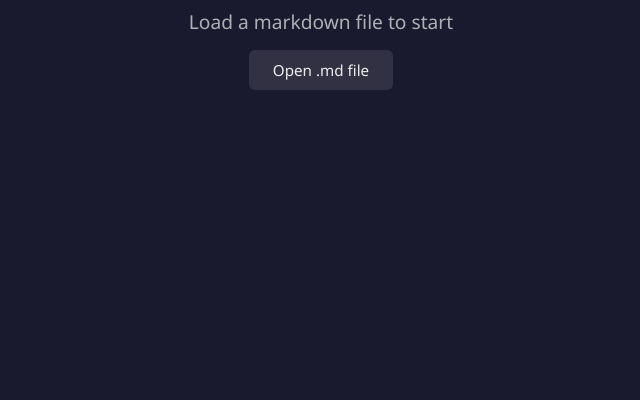
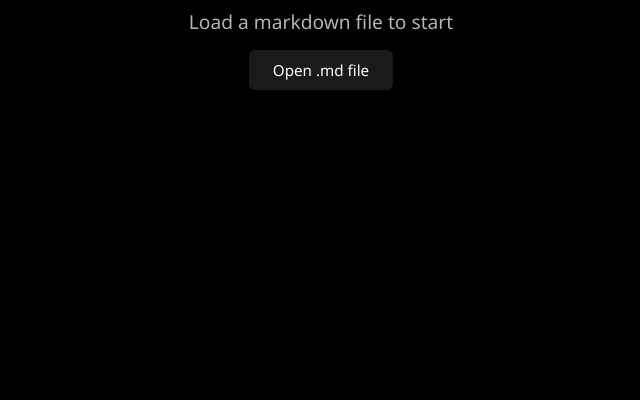
Before and after one commit to heikkipesonen/presentor, a website built with Vite: page index.html in a window 1280 px wide. Shown: the part 400-800 px from the top of the page, without its empty margins (319-959 px from the left). Built offline with nearby package versions, Linux system fonts and the light colour scheme.

Commit message:
refactor: change default theme to black and white

```diff
--- a/src/style.css
+++ b/src/style.css
@@ -5,10 +5,10 @@
 }
 
 :root {
-  --bg: #1a1a2e;
-  --fg: #eee;
-  --accent: #e94560;
-  --slide-bg: #16213e;
+  --bg: #000;
+  --fg: #fff;
+  --accent: #fff;
+  --slide-bg: #000;
 }
 
 body {
```
